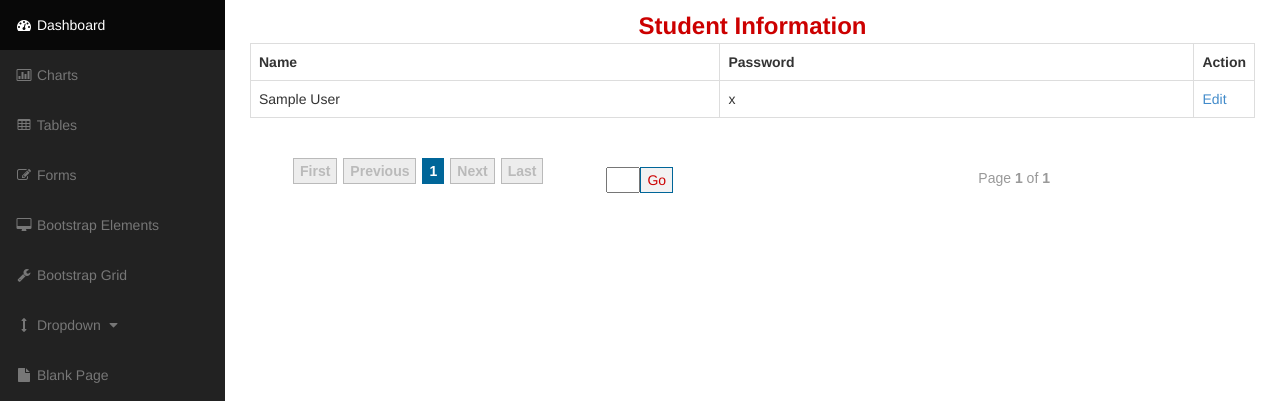
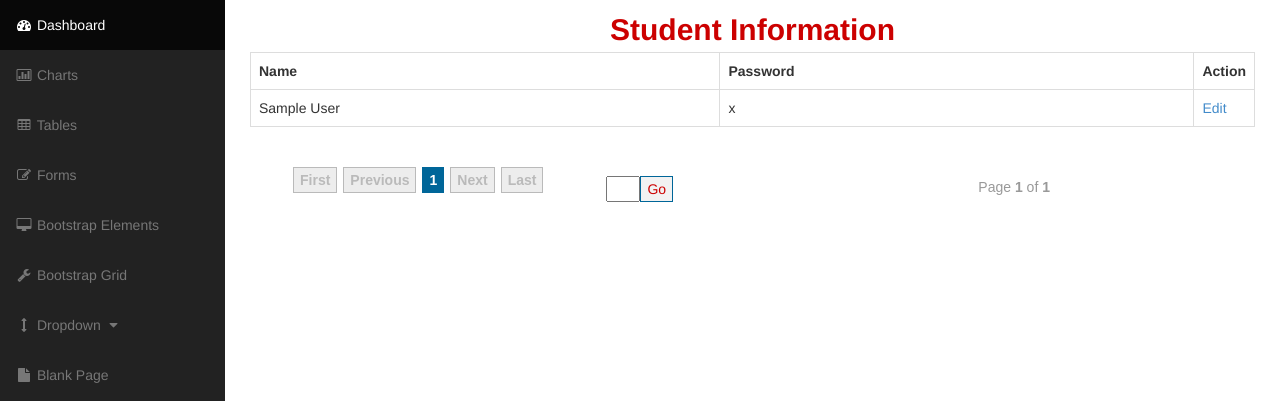
Before and after one commit to HuySokhom/SMS, a PHP site: page /student.php in a window 1280 px wide. Shown: the part 51-452 px from the top of the page. Run offline with PHP 8.4, Linux system fonts and the light colour scheme; tables that the repository leaves empty or names only in its code hold one stand-in row (values such as "Sample post"); grey boxes labelled with a size stand in for pictures from a placeholder-image service; some libraries are stand-ins or nearby versions.

Commit message:
change font size

```diff
--- a/student.php
+++ b/student.php
@@ -5,7 +5,7 @@
 <div id="page-wrapper">
 	<!-- /.container-fluid -->
 	<div class="container-fluid">
-		<div align="center" style="font-size:24px;color:#cc0000;font-weight:bold">
+		<div align="center" style="font-size:30px;color:#cc0000;font-weight:bold">
 			Student Information
 		</div>
 	    <div id="loading"></div>
```
